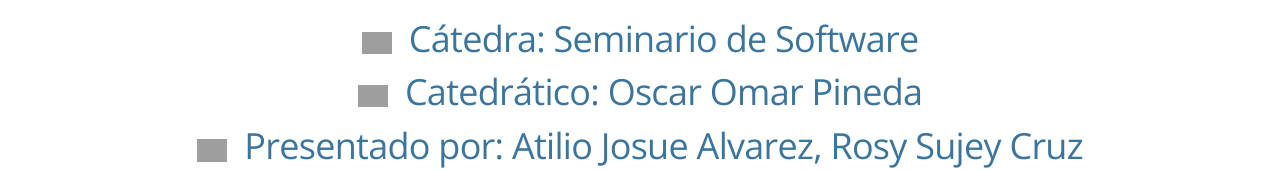
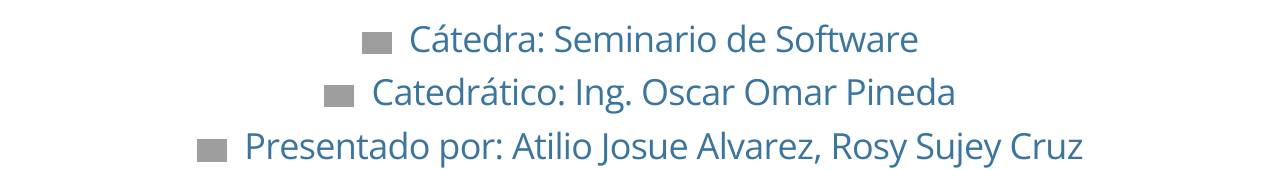
Before and after one commit to 94ajac/94ajac.github.io, a website: page presentacion/index.html in a window 1280 px wide. Shown: the part 406-576 px from the top of the page. Drawn offline with nearby package versions, Linux system fonts and the light colour scheme; grey boxes are pictures that could not be loaded.

Commit message:
Arreglos en Catedratico

```diff
--- a/presentacion/index.html
+++ b/presentacion/index.html
@@ -88,7 +88,7 @@
 				"><p style="
 				display: inline-block;
 				vertical-align: bottom;
-				">&nbsp;&nbsp;Catedrático: Oscar Omar Pineda</p></a>
+				">&nbsp;&nbsp;Catedrático: Ing. Oscar Omar Pineda</p></a>
 				<a href="" style="
 				display: block;
 				"><img src="http://miguelnieva.com/assets/images/github.png" style="
```
